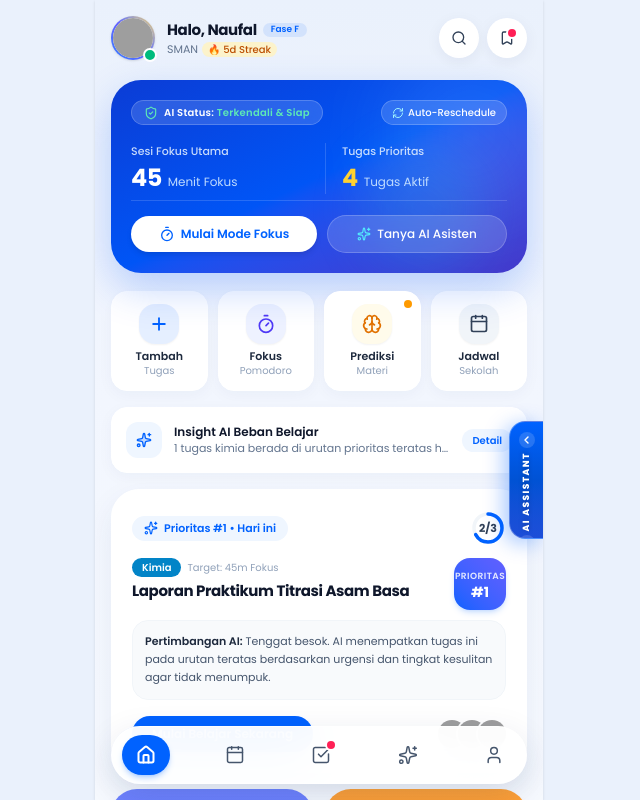
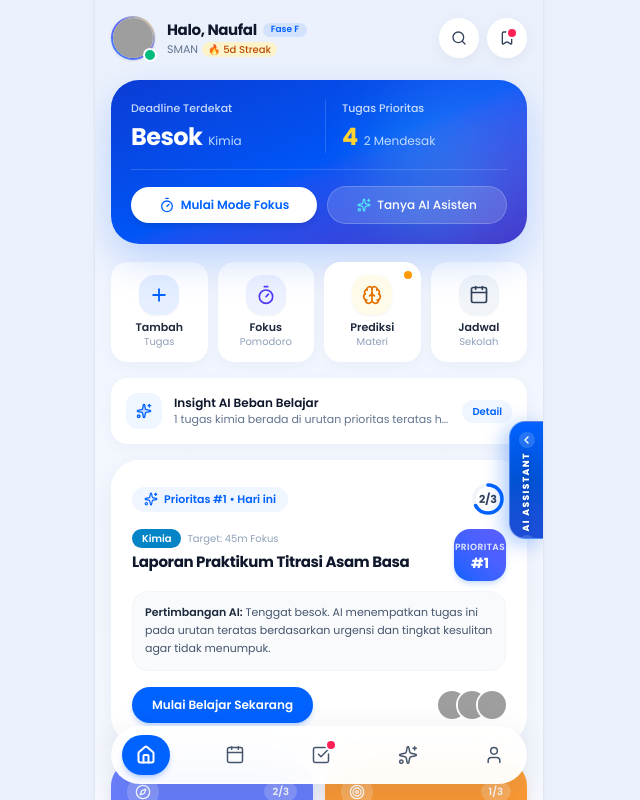
Before and after one commit to Sekawan-Inkubasi/stoodify-mobile, a React (Vite) app: page / in a window 1280 px wide. Both pictures are taken after a click on the button "Masuk Mode Demo (Naufal Pratama)". Shown: the whole page, without its empty margins (321-961 px from the left). Built offline with nearby package versions, Linux system fonts and the light colour scheme; grey boxes are pictures that could not be loaded.

Commit message:
feat: simplify home header card with nearest deadline and clean metrics

```diff
--- a/src/components/views/HomeView.tsx
+++ b/src/components/views/HomeView.tsx
@@ -15,9 +15,7 @@ import {
   Zap,
   Timer,
   Plus,
-  Calendar,
-  ShieldCheck,
-  RefreshCw
+  Calendar
 } from 'lucide-react';
 import { UserProfile, Task, AISession, MaterialPrediction } from '../../types';
 
@@ -33,7 +31,7 @@ interface HomeViewProps {
   onSelectTask: (task: Task) => void;
   onToggleTaskComplete: (taskId: string) => void;
   onNavigateTab: (tab: string) => void;
-  onReschedulePrompt: () => void;
+  onReschedulePrompt?: () => void;
   onOpenChatbot?: () => void;
 }
 
@@ -55,9 +53,27 @@ export const HomeView: React.FC<HomeViewProps> = ({
   const [activeCategory, setActiveCategory] = useState<'all' | 'logic' | 'visual' | 'focus'>('all');
 
   const pendingTasks = tasks.filter(t => t.status !== 'completed');
+  const criticalCount = pendingTasks.filter(t => t.priorityLevel === 'critical' || t.priorityLevel === 'high').length;
   const urgentTasks = pendingTasks.slice(0, 3);
   const todaySession = sessions[0];
   const topPrediction = predictions[0];
+
+  // Nearest deadline calculation
+  const sortedPendingTasks = [...pendingTasks].sort((a, b) => new Date(a.deadline).getTime() - new Date(b.deadline).getTime());
+  const nearestTask = sortedPendingTasks[0];
+
+  let nearestDeadlineDisplay = 'Tidak Ada';
+  let nearestSubjectDisplay = 'Semua Tuntas';
+  if (nearestTask) {
+    if (nearestTask.deadlineFormatted.toLowerCase().includes('hari ini')) {
+      nearestDeadlineDisplay = 'Hari Ini';
+    } else if (nearestTask.deadlineFormatted.toLowerCase().includes('besok')) {
+      nearestDeadlineDisplay = 'Besok';
+    } else {
+      nearestDeadlineDisplay = nearestTask.deadlineFormatted.split(',')[0].split('(')[0].trim();
+    }
+    nearestSubjectDisplay = nearestTask.subject;
+  }
 
   return (
     <div className="space-y-4 px-4 pt-3 pb-8">
@@ -123,38 +139,25 @@ export const HomeView: React.FC<HomeViewProps> = ({
       {/* ========================================================= */}
       {/* 2. SIGNATURE "SMART STUDY DECK" (Fintech Card x Bento)    */}
       {/* ========================================================= */}
-      <div className="bg-gradient-to-br from-[#0B3CD5] via-[#0055F6] to-[#4338CA] rounded-[30px] p-5 text-white shadow-[0_16px_40px_rgba(0,85,246,0.24)] relative overflow-hidden">
+      <div className="bg-gradient-to-br from-[#0B3CD5] via-[#0055F6] to-[#4338CA] rounded-[28px] p-5 text-white shadow-[0_16px_40px_rgba(0,85,246,0.22)] relative overflow-hidden">
 
         {/* Subtle Topographic Ambient Curves in Background */}
         <div className="absolute -right-8 -top-8 w-44 h-44 bg-white/10 rounded-full blur-2xl pointer-events-none" />
         <div className="absolute right-10 bottom-0 w-32 h-32 bg-cyan-400/15 rounded-full blur-xl pointer-events-none" />
 
-        {/* Top Indicator Strip */}
-        <div className="flex items-center justify-between mb-3 relative z-10">
-          <div className="flex items-center gap-1.5 bg-white/15 backdrop-blur-md px-3 py-1 rounded-full text-[10px] font-semibold tracking-wide border border-white/20">
-            <ShieldCheck className="w-3.5 h-3.5 text-emerald-300" />
-            <span>AI Status: <strong className="font-semibold text-emerald-300">Terkendali & Siap</strong></span>
-          </div>
-
-          <button
-            onClick={onReschedulePrompt}
-            className="flex items-center gap-1 text-[10px] font-medium bg-white/15 hover:bg-white/25 backdrop-blur-md px-2.5 py-1 rounded-full border border-white/20 transition-all cursor-pointer active:scale-95 text-white"
-            title="Auto-Healing Reschedule"
-          >
-            <RefreshCw className="w-3 h-3 text-cyan-200" />
-            <span>Auto-Reschedule</span>
-          </button>
-        </div>
-
         {/* Center Primary Metrics Grid */}
-        <div className="grid grid-cols-2 gap-3 py-1.5 mb-3.5 border-b border-white/15 relative z-10">
+        <div className="grid grid-cols-2 gap-3 pb-4 mb-4 border-b border-white/15 relative z-10">
           <div>
             <span className="text-[11px] text-blue-100/90 font-medium block">
-              Sesi Fokus Utama
+              Deadline Terdekat
             </span>
-            <div className="flex items-baseline gap-1.5 mt-0.5">
-              <span className="text-2xl font-bold tracking-tight">45</span>
-              <span className="text-xs font-normal text-blue-200">Menit Fokus</span>
+            <div className="flex items-baseline gap-1.5 mt-1">
+              <span className="text-2xl font-bold tracking-tight text-white">
+                {nearestDeadlineDisplay}
+              </span>
+              <span className="text-xs font-normal text-blue-200 truncate max-w-[85px]" title={nearestSubjectDisplay}>
+                {nearestSubjectDisplay}
+              </span>
             </div>
           </div>
 
@@ -162,11 +165,13 @@ export const HomeView: React.FC<HomeViewProps> = ({
             <span className="text-[11px] text-blue-100/90 font-medium block">
               Tugas Prioritas
             </span>
-            <div className="flex items-baseline gap-1.5 mt-0.5">
+            <div className="flex items-baseline gap-1.5 mt-1">
               <span className="text-2xl font-bold tracking-tight text-amber-300">
                 {pendingTasks.length}
               </span>
-              <span className="text-xs font-normal text-blue-200">Tugas Aktif</span>
+              <span className="text-xs font-normal text-blue-200">
+                {criticalCount > 0 ? `${criticalCount} Mendesak` : 'Tugas Aktif'}
+              </span>
             </div>
           </div>
         </div>
```
